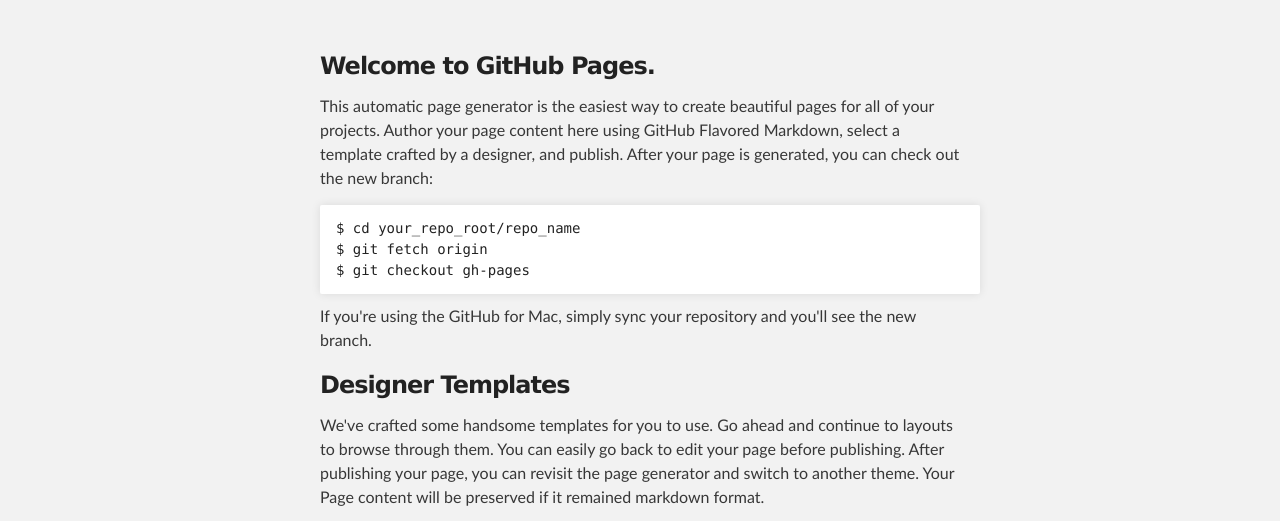
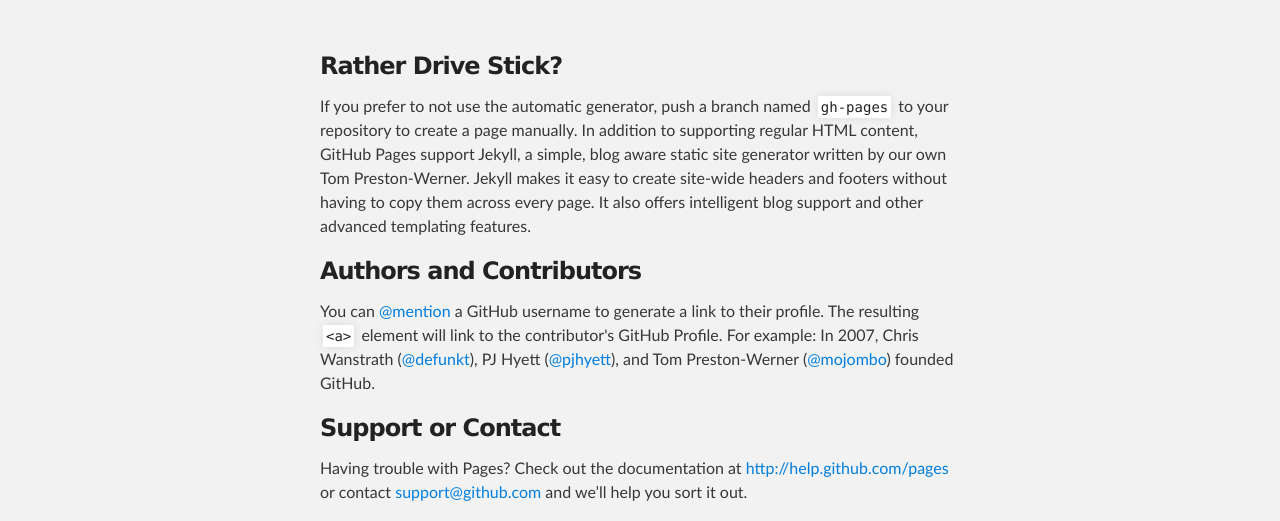
Before and after one commit to jwacooks/blog, a plain HTML site: page index.html in a window 1280 px wide. Shown: the part 212-733 px from the top of the page. Drawn offline with Linux system fonts and the light colour scheme.

Commit message:
another commit

```diff
--- a/index.html
+++ b/index.html
@@ -24,22 +24,6 @@
     <!-- MAIN CONTENT -->
     <div id="main_content_wrap" class="outer">
       <section id="main_content" class="inner">
-        <h3>
-<a name="welcome-to-github-pages" class="anchor" href="#welcome-to-github-pages"><span class="octicon octicon-link"></span></a>Welcome to GitHub Pages.</h3>
-
-<p>This automatic page generator is the easiest way to create beautiful pages for all of your projects. Author your page content here using GitHub Flavored Markdown, select a template crafted by a designer, and publish. After your page is generated, you can check out the new branch:</p>
-
-<pre><code>$ cd your_repo_root/repo_name
-$ git fetch origin
-$ git checkout gh-pages
-</code></pre>
-
-<p>If you're using the GitHub for Mac, simply sync your repository and you'll see the new branch.</p>
-
-<h3>
-<a name="designer-templates" class="anchor" href="#designer-templates"><span class="octicon octicon-link"></span></a>Designer Templates</h3>
-
-<p>We've crafted some handsome templates for you to use. Go ahead and continue to layouts to browse through them. You can easily go back to edit your page before publishing. After publishing your page, you can revisit the page generator and switch to another theme. Your Page content will be preserved if it remained markdown format.</p>
 
 <h3>
 <a name="rather-drive-stick" class="anchor" href="#rather-drive-stick"><span class="octicon octicon-link"></span></a>Rather Drive Stick?</h3>
```
